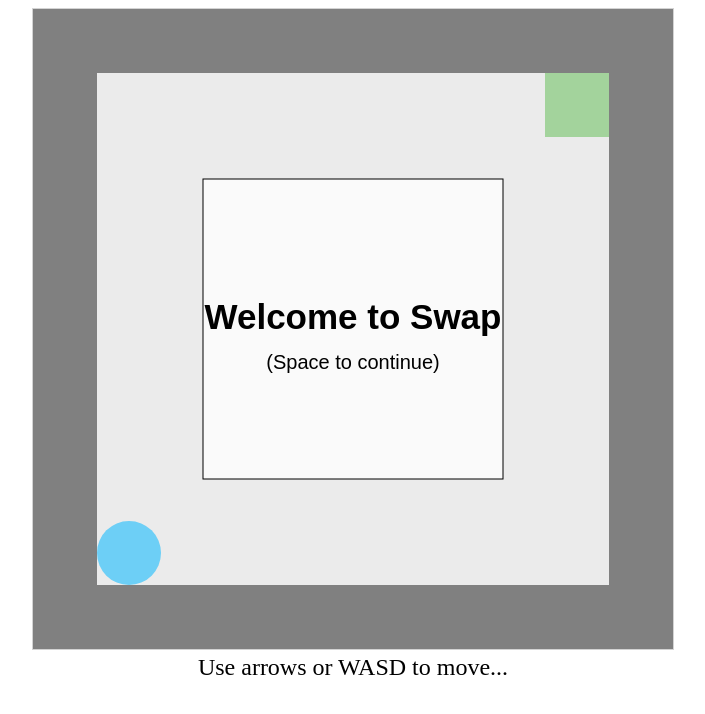
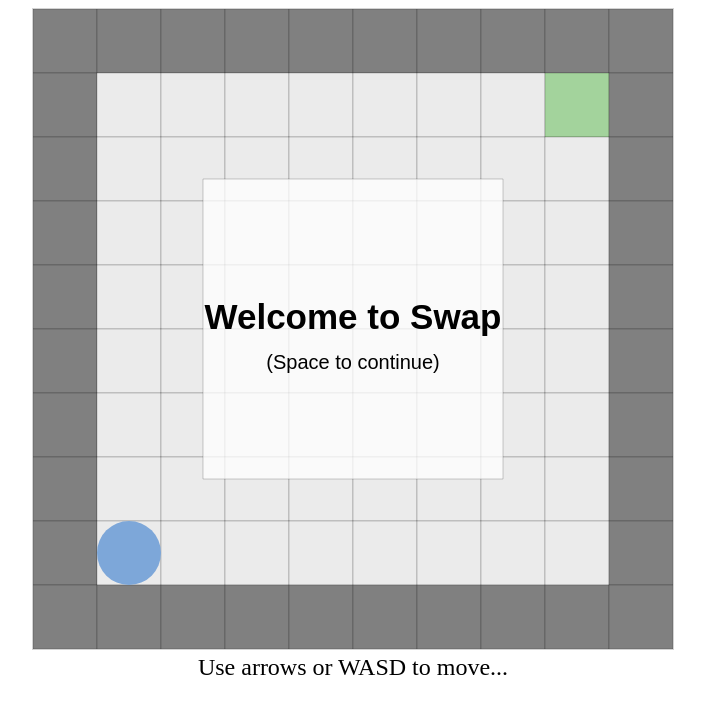
Before and after one commit to pectoraux/swap, a plain HTML site: page index.html in a window 1280 px wide. Shown: the whole page, without its empty margins (287-992 px from the left). Drawn offline with Linux system fonts and the light colour scheme.

Commit message:
Made things sexy(er)

```diff
--- a/js/ai.js
+++ b/js/ai.js
@@ -3,7 +3,7 @@ var AI = {
 	y:0,
 	vx:0,
 	vy:0,
-	color: "rgb(109, 207, 246)",//"rgba(0, 10, 200, 0.4)",
+	color: "rgb(125,167,217)",//"rgba(0, 10, 200, 0.4)",
 	update: function(gridSize) {
 		if(this.vx!=0)
 			this.x += gridSize/this.vx;
--- a/js/draw.js
+++ b/js/draw.js
@@ -24,15 +24,19 @@ var renderer = function() {
 		//iterate through and draw tiles first, then entities
 		var gridSize = this.gridSize;
 		ctx.globalAlpha = 1;
+		ctx.strokeStyle = "rgb(0, 0, 0)";
+		ctx.lineWidth = 0.2;
 		for (var y = 0; y < floor.length; y++) {
 			for (var x = 0; x < floor[y].length; x++) {
 				ctx.fillStyle = floor[y][x].color;
 				ctx.fillRect(x*gridSize, y*gridSize, gridSize, gridSize);
+				ctx.strokeRect(x*gridSize, y*gridSize, gridSize, gridSize);
 			}
 		}
 		for (var i = 0; i < aiEntities.length; i++) {
 			ctx.globalAlpha = 0.65;
 			ctx.fillStyle = aiEntities[i].color;
+			// ctx.fillRect(aiEntities[i].x, aiEntities[i].y, gridSize-5, gridSize-5);
 			ctx.beginPath();
 			ctx.arc(aiEntities[i].x, aiEntities[i].y, gridSize / 2, 0, 2*Math.PI);
 			ctx.fill();
@@ -42,6 +46,8 @@ var renderer = function() {
 		for (var i = 0; i < trail.length; i++) {
 			ctx.globalAlpha = 1 - ((trail.length - i) / trail.length);
 			ctx.fillStyle = player.color;
+			// ctx.fillRect(trail[i][0], trail[i][1], gridSize-5, gridSize-5);
+
 			ctx.beginPath();
 			ctx.arc(trail[i][0], trail[i][1], gridSize / 2 - (trail.length - i), 0, 2*Math.PI);
 			ctx.fill();
@@ -49,6 +55,8 @@ var renderer = function() {
 		ctx.globalAlpha = 1;
 		if (player) {
 			ctx.fillStyle = player.color;
+			// ctx.fillRect(player.x, player.y, gridSize-5, gridSize-5);
+
 			ctx.beginPath();
 			ctx.arc(player.x, player.y, gridSize / 2, 0, 2*Math.PI);
 			ctx.fill();
--- a/js/levels.js
+++ b/js/levels.js
@@ -4,6 +4,8 @@ Key:
 0 - white tile
 2 - green tile (goal)
 3 - red tile (lava)
+10-19 - switch (corresponds with wall n+10 where n is its number)
+20-29 - switched wall
 
 -1 - normal player
 -2 - moves to the right
@@ -240,5 +242,23 @@ var levels = [
 		],
 		tip: "Did I say guess-and-check before? Sorry - that was kind of offensive.",
 	},
-
+	{
+		sizeX: 21,
+		sizeY: 10,
+		startX: 1,
+		startY: 8,
+		tiles: [
+		[1, 1, 1, 1, 1, 1, 1, 1, 1, 1, 1, 1, 1, 1, 1, 1, 1, 1, 1, 1, 1],
+		[1, 0, 0, 0, 0, 0, 0, 0, 0, 0, 0, 0, 0, 0, 0, 0, 0, 0, 0, 0, 1],
+		[1, 0, 2, 2, 2, 0, 2, 0, 0, 0, 2, 0, 0, 2, 0, 0, 2, 2, 0, 0, 1],
+		[1, 0, 2, 0, 0, 0, 2, 0, 0, 0, 2, 0, 2, 0, 2, 0, 2, 0, 2, 0, 1],
+		[1, 0, 2, 2, 2, 0, 2, 0, 2, 0, 2, 0, 2, 2, 2, 0, 2, 2, 0, 0, 1],
+		[1, 0, 0, 0, 2, 0, 2, 2, 0, 2, 2, 0, 2, 0, 2, 0, 2, 0, 0, 0, 1],
+		[1, 0, 2, 2, 2, 0, 2, 0, 0, 0, 2, 0, 2, 0, 2, 0, 2, 0, 0, 0, 1],
+		[1, 0, 0, 0, 0, 0, 0, 0, 0, 0, 0, 0, 0, 0, 0, 0, 0, 0, 0, 0, 1],
+		[1,-1, 0, 0, 0, 0, 0, 0, 0, 0, 0, 0, 0, 0, 0, 0, 0, 0, 0, 0, 1],
+		[1, 1, 1, 1, 1, 1, 1, 1, 1, 1, 1, 1, 1, 1, 1, 1, 1, 1, 1, 1, 1],
+		],
+		tip: "Swap, by Noah Moroze and Michael Yang. Thanks for playing!",
+	},
 ]
--- a/js/player.js
+++ b/js/player.js
@@ -74,7 +74,7 @@ var player = function() {
 	return {
 		x: x,
 		y: y,
-		color: "rgb(109, 207, 246)",//"rgba(0, 10, 200, 0.4)",
+		color: "rgb(125,167,217)",//"rgba(0, 10, 200, 0.4)",
 		trail: trail,
 		hasHitWall: hasHitWall,
 		onCollide: onCollide,
--- a/js/tile.js
+++ b/js/tile.js
@@ -52,7 +52,7 @@ SwitchTile.prototype.color = "rgb(255, 247, 153)";
 SwitchTile.prototype.onCollide = function(ai) {
 	this.down = true;
 	switchedTiles[this.switchingId].blocksMovement = false;
-	switchedTiles[this.switchingId].color = "white";
+	switchedTiles[this.switchingId].color = "rgb(235, 235, 235)";
 }
 SwitchTile.prototype.update = function() {
 	if(!this.down) {
```
Also changed, not shown: template.html (+1 -1 lines).
